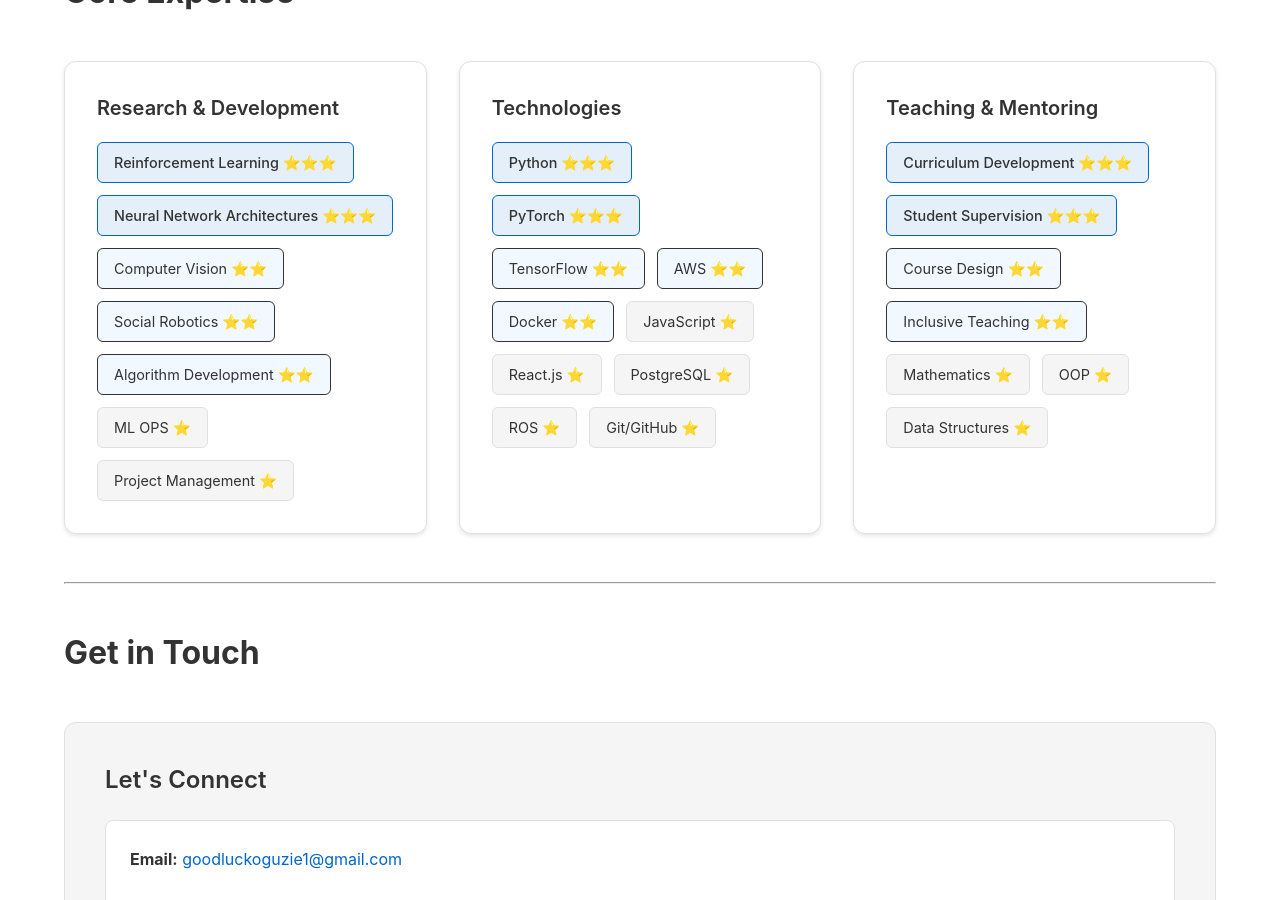
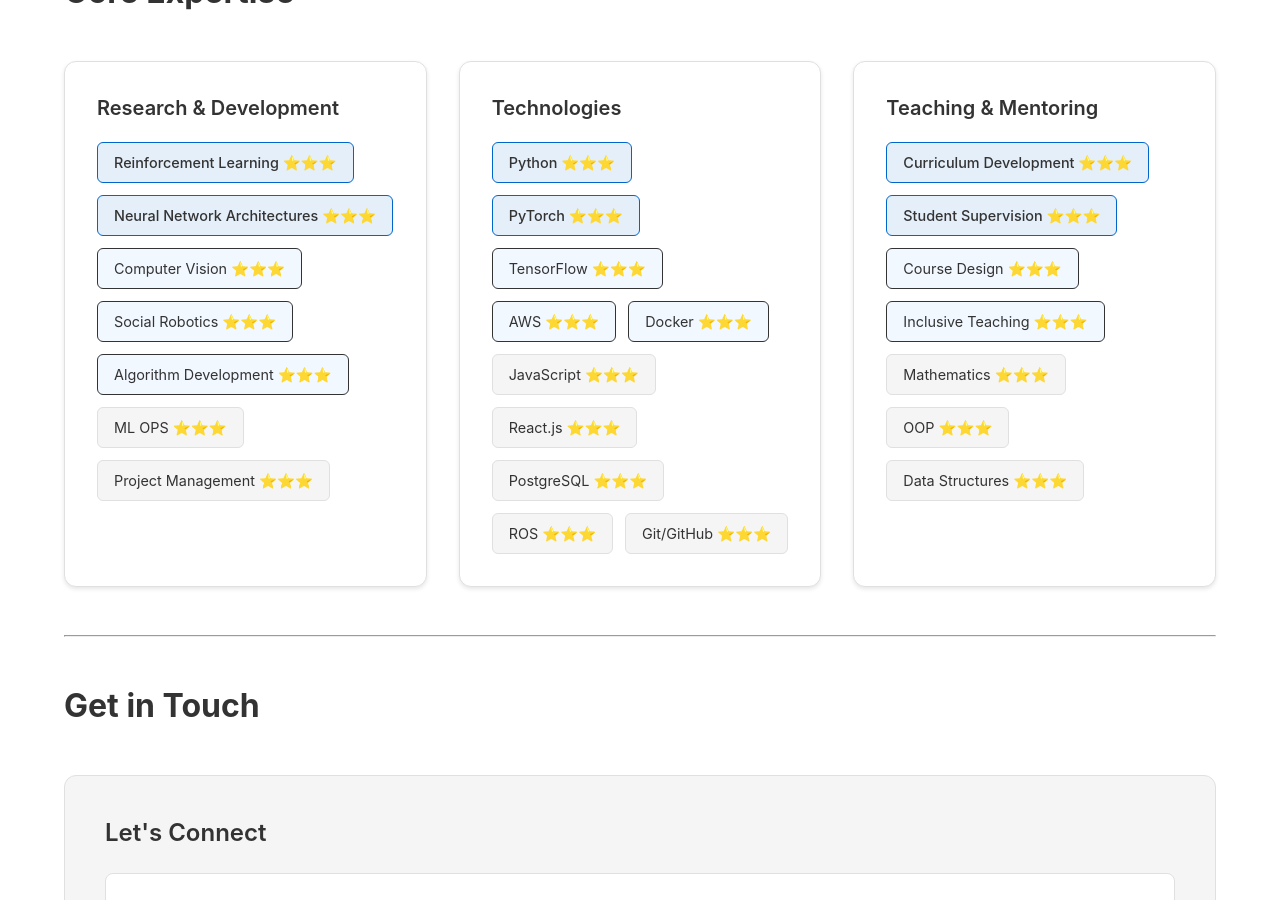
Before and after one commit to goodluckoguzie/goodluckoguzie.github.io, a Jekyll site: the page built from about.md, in a window 1280 px wide and 900 px high, scrolled down 4215 px. Built offline with Jekyll 4.4.1, drawn with Linux system fonts in a browser that asks for light colours.

```diff
--- a/about.md
+++ b/about.md
@@ -157,11 +157,11 @@ description: "Learn about Dr. Dirichukwu Goodluck Oguzie (PhD, MSc, BSc in Compu
     <div class="expertise-tags">
       <span class="expertise-tag expert">Reinforcement Learning ⭐⭐⭐</span>
       <span class="expertise-tag expert">Neural Network Architectures ⭐⭐⭐</span>
-      <span class="expertise-tag advanced">Computer Vision ⭐⭐</span>
-      <span class="expertise-tag advanced">Social Robotics ⭐⭐</span>
-      <span class="expertise-tag advanced">Algorithm Development ⭐⭐</span>
-      <span class="expertise-tag intermediate">ML OPS ⭐</span>
-      <span class="expertise-tag intermediate">Project Management ⭐</span>
+      <span class="expertise-tag advanced">Computer Vision ⭐⭐⭐</span>
+      <span class="expertise-tag advanced">Social Robotics ⭐⭐⭐</span>
+      <span class="expertise-tag advanced">Algorithm Development ⭐⭐⭐</span>
+      <span class="expertise-tag intermediate">ML OPS ⭐⭐⭐</span>
+      <span class="expertise-tag intermediate">Project Management ⭐⭐⭐</span>
     </div>
   </div>
 
@@ -170,14 +170,14 @@ description: "Learn about Dr. Dirichukwu Goodluck Oguzie (PhD, MSc, BSc in Compu
     <div class="expertise-tags">
       <span class="expertise-tag expert">Python ⭐⭐⭐</span>
       <span class="expertise-tag expert">PyTorch ⭐⭐⭐</span>
-      <span class="expertise-tag advanced">TensorFlow ⭐⭐</span>
-      <span class="expertise-tag advanced">AWS ⭐⭐</span>
-      <span class="expertise-tag advanced">Docker ⭐⭐</span>
-      <span class="expertise-tag intermediate">JavaScript ⭐</span>
-      <span class="expertise-tag intermediate">React.js ⭐</span>
-      <span class="expertise-tag intermediate">PostgreSQL ⭐</span>
-      <span class="expertise-tag intermediate">ROS ⭐</span>
-      <span class="expertise-tag intermediate">Git/GitHub ⭐</span>
+      <span class="expertise-tag advanced">TensorFlow ⭐⭐⭐</span>
+      <span class="expertise-tag advanced">AWS ⭐⭐⭐</span>
+      <span class="expertise-tag advanced">Docker ⭐⭐⭐</span>
+      <span class="expertise-tag intermediate">JavaScript ⭐⭐⭐</span>
+      <span class="expertise-tag intermediate">React.js ⭐⭐⭐</span>
+      <span class="expertise-tag intermediate">PostgreSQL ⭐⭐⭐</span>
+      <span class="expertise-tag intermediate">ROS ⭐⭐⭐</span>
+      <span class="expertise-tag intermediate">Git/GitHub ⭐⭐⭐</span>
     </div>
   </div>
 
@@ -186,11 +186,11 @@ description: "Learn about Dr. Dirichukwu Goodluck Oguzie (PhD, MSc, BSc in Compu
     <div class="expertise-tags">
       <span class="expertise-tag expert">Curriculum Development ⭐⭐⭐</span>
       <span class="expertise-tag expert">Student Supervision ⭐⭐⭐</span>
-      <span class="expertise-tag advanced">Course Design ⭐⭐</span>
-      <span class="expertise-tag advanced">Inclusive Teaching ⭐⭐</span>
-      <span class="expertise-tag intermediate">Mathematics ⭐</span>
-      <span class="expertise-tag intermediate">OOP ⭐</span>
-      <span class="expertise-tag intermediate">Data Structures ⭐</span>
+      <span class="expertise-tag advanced">Course Design ⭐⭐⭐</span>
+      <span class="expertise-tag advanced">Inclusive Teaching ⭐⭐⭐</span>
+      <span class="expertise-tag intermediate">Mathematics ⭐⭐⭐</span>
+      <span class="expertise-tag intermediate">OOP ⭐⭐⭐</span>
+      <span class="expertise-tag intermediate">Data Structures ⭐⭐⭐</span>
     </div>
   </div>
 </div>
```
